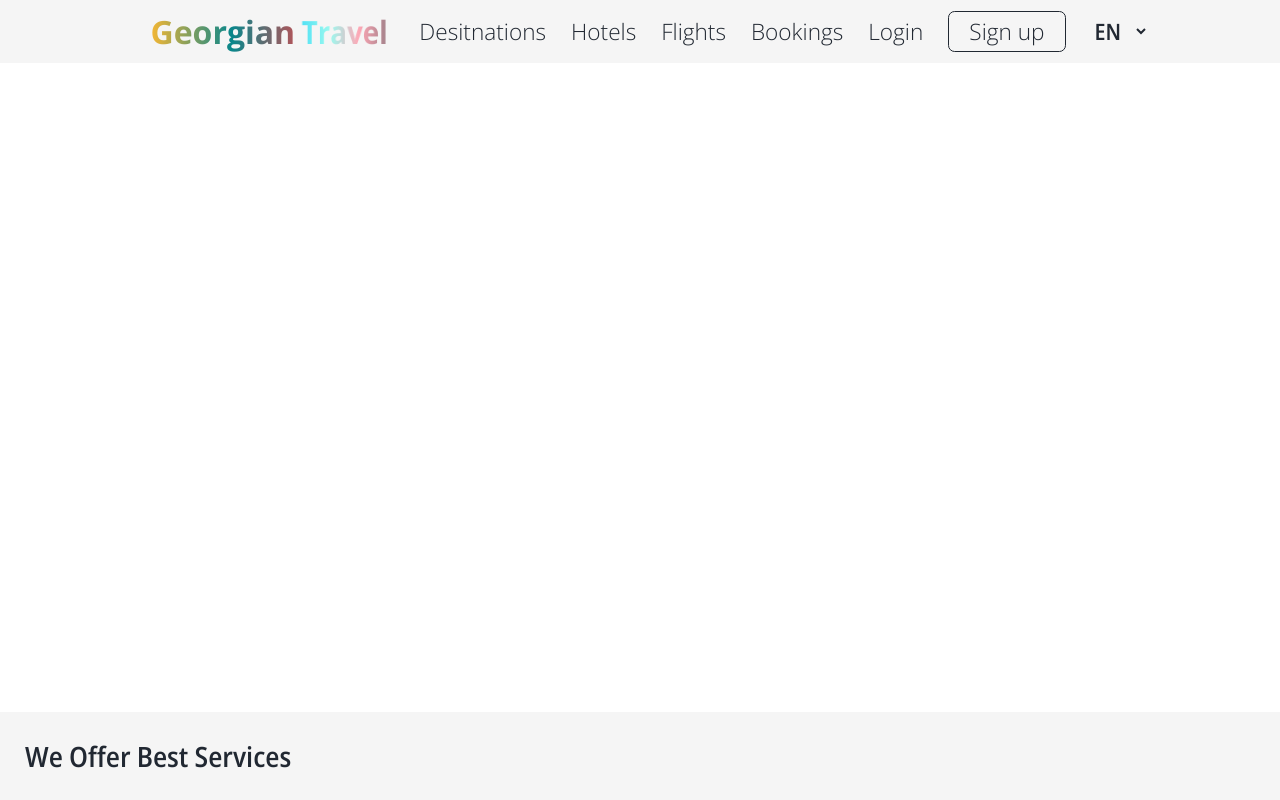
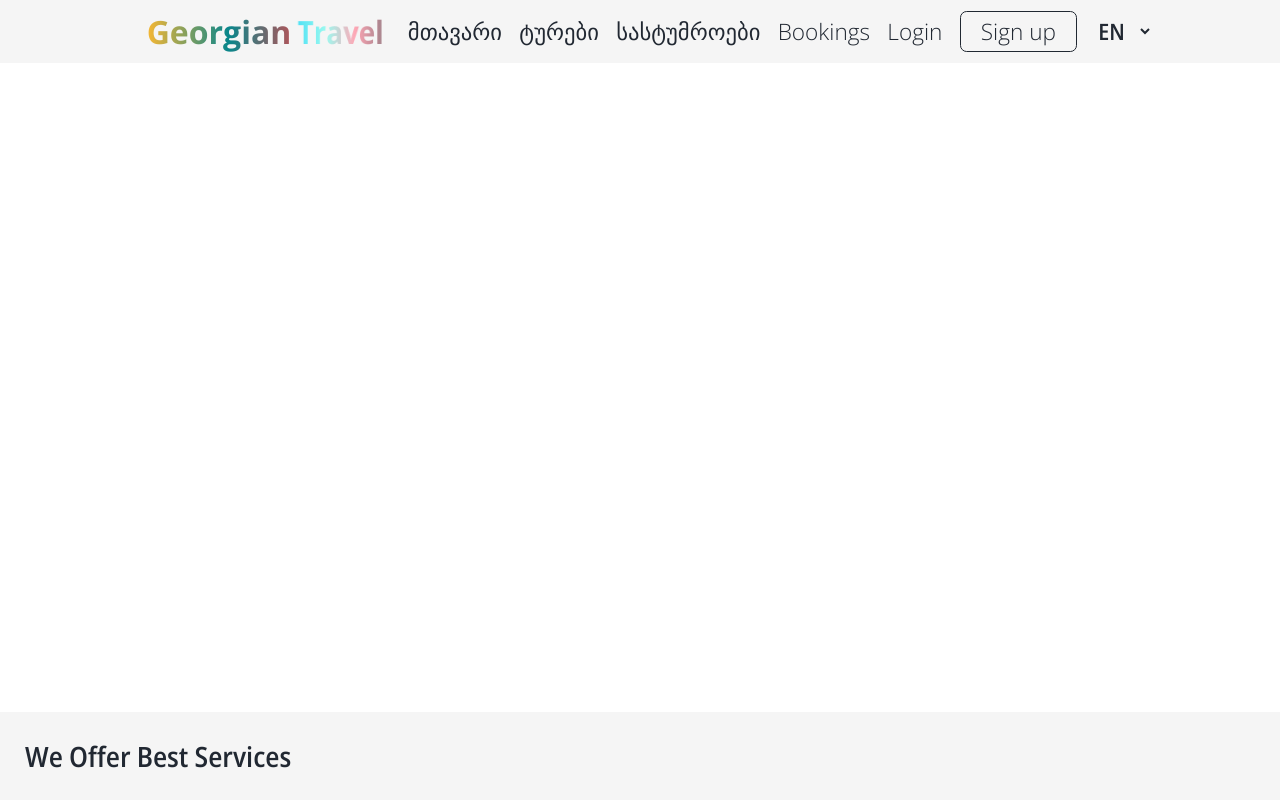
Before and after one commit to htmlCss-194/sabaChitorelidze, a plain HTML site: page index.html in a window 1280 px wide. Drawn offline with Linux system fonts and the light colour scheme.

Commit message:
Update index.html

```diff
--- a/index.html
+++ b/index.html
@@ -10,9 +10,9 @@
         <nav>
             <ul>
                 <h1 id="titleStyle">Georgian<span>Travel</span></h1>
-                <li><a href="#Desitnations">Desitnations</a></li>
-                <li><a href="#hotel">Hotels</a></li>
-                <li><a href="#Flights">Flights</a></li>
+                <li><a href="#Desitnations">მთავარი</a></li>
+                <li><a href="#hotel">ტურები</a></li>
+                <li><a href="#Flights">სასტუმროები</a></li>
                 <li><a href="#Bookings">Bookings</a></li>
                 <li><a href="#Login">Login</a></li>
                 <li><a id="singUp" href="#Sign up">Sign up</a></li>
```
